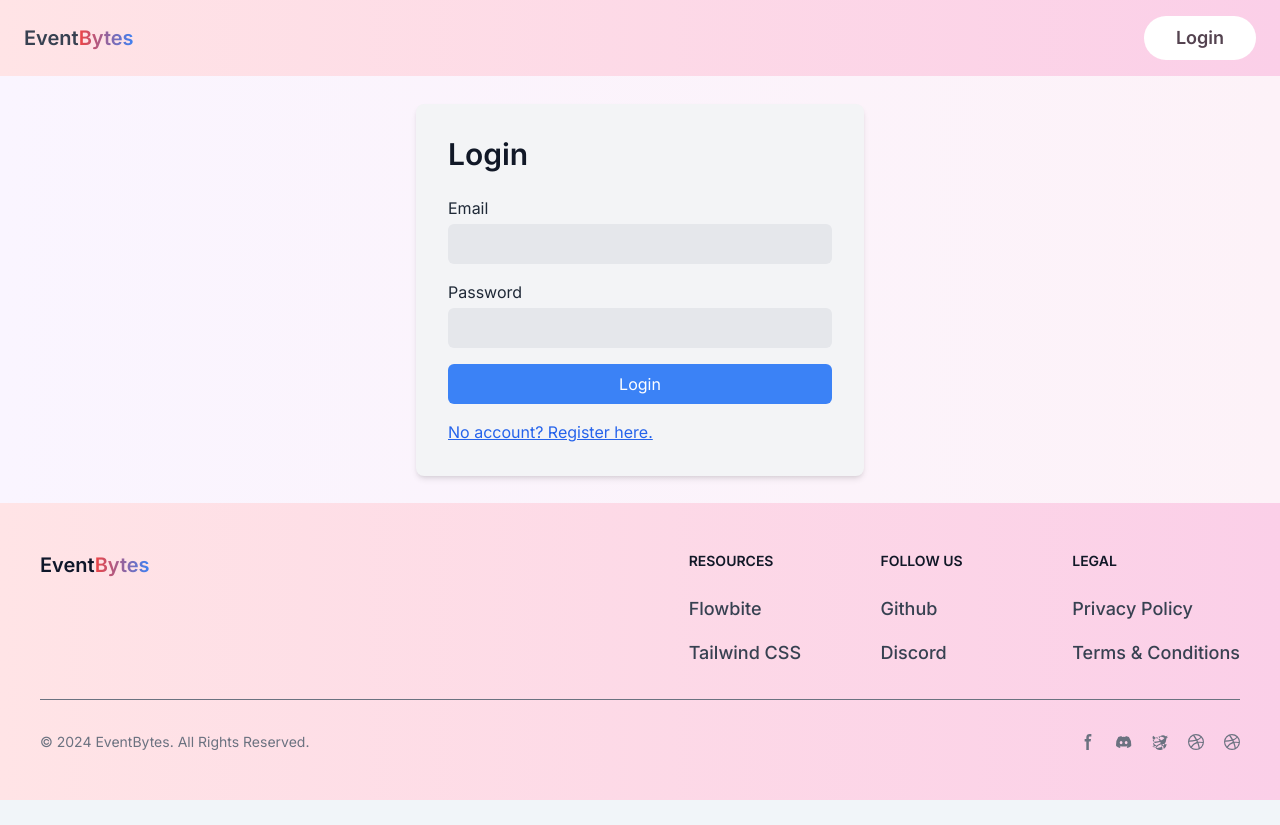
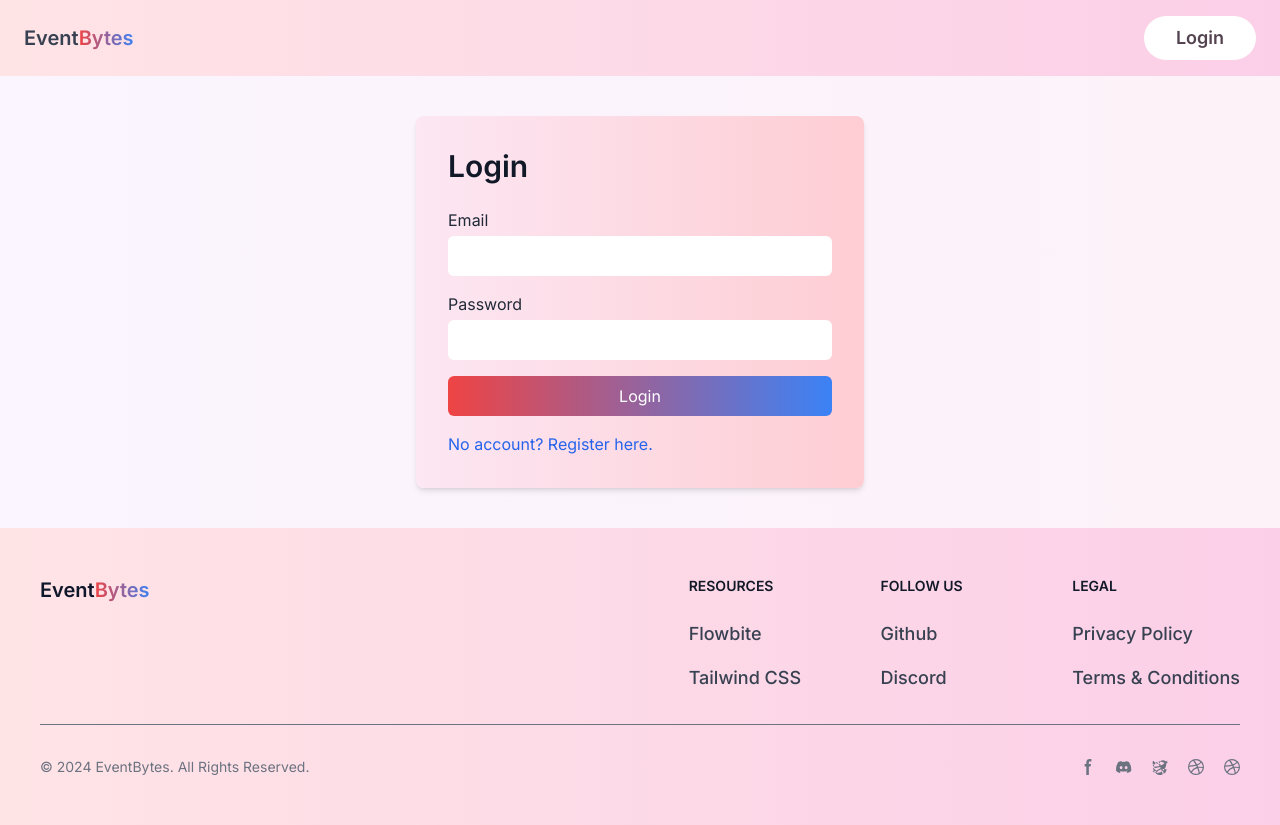
Before and after one commit to chingu-voyages/v48-tier3-team-20, a Next.js app in the folder event/: page /login in a window 1280 px wide. Before the commit the page ends 800 px from the top, so only its background shows below. Built offline with nearby package versions, Linux system fonts and the light colour scheme; no server answers.

Commit message:
Re-styled the login and register pages

```diff
--- a/event/src/app/login/page.tsx
+++ b/event/src/app/login/page.tsx
@@ -39,8 +39,8 @@ export default function LoginPage() {
   }
 
   return (
-    <section className="flex w-full max-w-md items-center justify-center">
-      <div className="relative w-full rounded-lg bg-gray-100 p-8 shadow-md">
+    <section className="flex w-full max-w-md items-center justify-center my-10 ">
+      <div className="relative w-full rounded-lg  bg-gradient-to-r from-pink-100 to-rose-200 p-8 shadow-md">
         {message && (
           <p className="absolute -top-2 text-lg font-bold text-red-500">
             {message}
@@ -52,12 +52,12 @@ export default function LoginPage() {
           <Input type="password" name="password" id="password" />
           <button
             type="submit"
-            className="w-full rounded-md bg-blue-500 px-4 py-2 text-white hover:bg-blue-600 focus:bg-blue-600 focus:outline-none"
+            className="w-full rounded-md bg-gradient-to-r from-red-500 to-blue-500 px-4 py-2 text-white hover:bg-blue-600 focus:bg-blue-600 focus:outline-none"
           >
             Login
           </button>
         </form>
-        <Link href="/register" className="mt-4 block text-blue-600 underline">
+        <Link href="/register" className="mt-4 block text-blue-600 ">
           No account? Register here.
         </Link>
       </div>
--- a/event/src/app/register/page.tsx
+++ b/event/src/app/register/page.tsx
@@ -61,8 +61,8 @@ const Register = () => {
   }
 
   return (
-    <section className="register-form flex w-full max-w-md items-center justify-center">
-      <div className="form-container relative w-full rounded-lg bg-gray-100 p-8 shadow-md">
+    <section className="register-form flex w-full max-w-md items-center justify-center my-10">
+      <div className="form-container relative w-full rounded-lg bg-gradient-to-r from-pink-100 to-rose-200 p-8 shadow-md">
         {message && (
           <p className="absolute -top-2 text-lg font-bold text-red-500">
             {message}
@@ -82,7 +82,7 @@ const Register = () => {
           />
           <button
             type="submit"
-            className="w-full rounded-md bg-blue-500 px-4 py-2 text-white hover:bg-blue-600 focus:bg-blue-600 focus:outline-none"
+            className="w-full rounded-md bg-gradient-to-r from-red-500 to-blue-500 px-4 py-2 text-white hover:bg-blue-600 focus:bg-blue-600 focus:outline-none"
           >
             Register
           </button>
--- a/event/src/components/Input.tsx
+++ b/event/src/components/Input.tsx
@@ -31,7 +31,7 @@ const Input = ({
         id={id}
         value={value}
         onChange={onChange}
-        className="w-full rounded-md bg-gray-200 px-3 py-2 text-gray-800 focus:outline-none focus:ring focus:ring-blue-500"
+        className="w-full rounded-md bg-white px-3 py-2 text-gray-800 focus:outline-none focus:ring focus:ring-pink-200"
         required={required}
       />
     </div>
```
